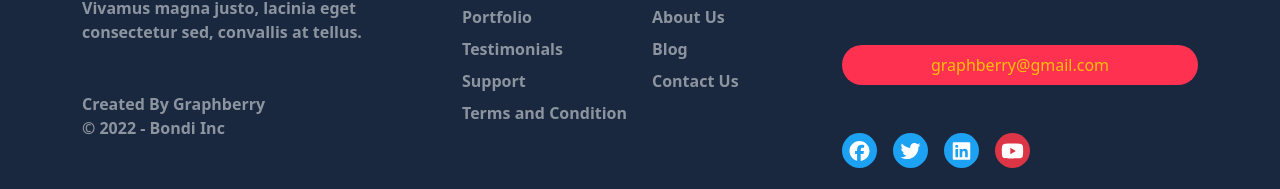
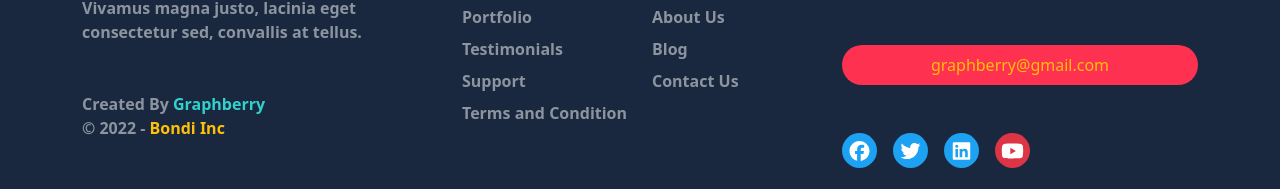
Before and after one commit to ahmedsamir122/Bondi, a plain HTML site: page index.html in a window 1280 px wide. Shown: the part 5152-5341 px from the top of the page. Drawn offline with Linux system fonts and the light colour scheme.

Commit message:
fix the footer

```diff
--- a/css/bondi.css
+++ b/css/bondi.css
@@ -175,3 +175,6 @@ footer .icon {
     width: 35px;
     background-color: #1da1f2;
 }
+footer span:nth-of-type(1){
+    color: var(--green-color);
+}
--- a/index.html
+++ b/index.html
@@ -402,10 +402,10 @@
           </div>
           <p class="text-white-50 fw-semibold mb-5">Pellentesque in ipsum id orci porta dapibus. Vivamus magna justo, lacinia eget consectetur sed, convallis at tellus.</p>
           <div class="text-white-50 fw-semibold">Created By <span>Graphberry</span></div>
-          <div class="text-white-50 fw-semibold">© 2022 - <span>Bondi Inc</span></div>
+          <div class="text-white-50 fw-semibold">© 2022 - <span class="text-warning">Bondi Inc</span></div>
         </div>
         <div class="col-lg-2 col-md-6">
-          <h4 class="text-white fw-semibold text-white">Links</h4>
+          <h4 class="text-white fw-semibold text-white mt-3 mt-md-0">Links</h4>
           <ul class="list-unstyled">
             <li class="pb-2"><a href="#" class="text-white-50 fw-semibold">Home</a></li>
             <li class="pb-2"><a href="#" class="text-white-50 fw-semibold">Our Services</a></li>
```
